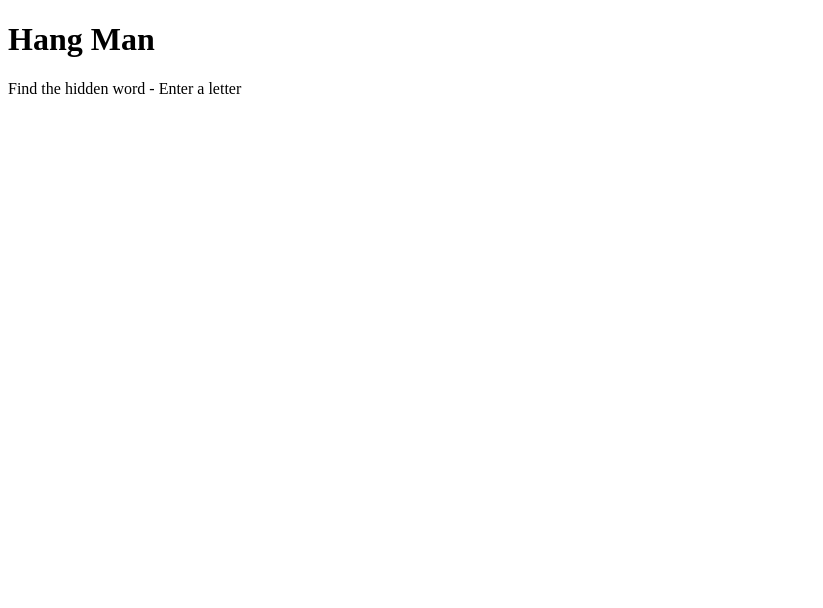
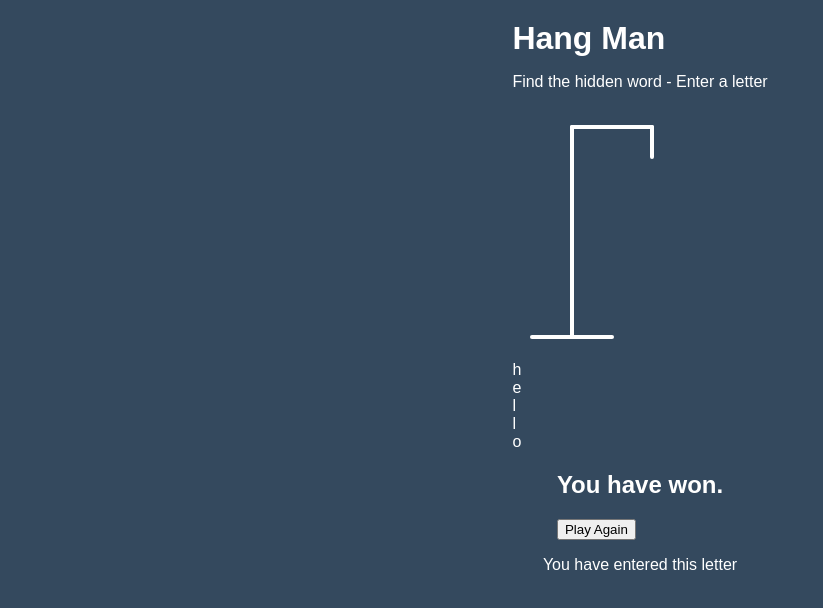
Before and after one commit to faiza203/HangMan_Game, a plain HTML site: page index.html in a window 1280 px wide. Shown: the top 608 px of the page, without its empty margins (0-823 px from the left). Drawn offline with Linux system fonts and the light colour scheme.

Commit message:
insert style

```diff
--- a/index.html
+++ b/index.html
@@ -4,12 +4,42 @@
     <meta charset="UTF-8" />
     <meta name="viewport" content="width=device-width, initial-scale=1.0" />
     <title>Document</title>
+    <link rel="stylesheet" href="style.css" />
   </head>
   <body>
+      <div class="game-container">
     <h1>Hang Man</h1>
     <p>Find the hidden word - Enter a letter</p>
     <svg height="250" width="200" class="figure-container">
       <line x1="60" y1="20" x2="140" y2="20" />
+      <line x1="140" y1="20" x2="140" y2="50" />
+      <line x1="60" y1="20" x2="60" y2="230" />
+      <line x1="20" y1="230" x2="100" y2="230" />
+      <circle cx="140" cy="70" r="20" class="figure-part" />
+      <line x1="140" y1="90" x2="140" y2="150" class="figure-part" />
+      <line x1="140" y1="120" x2="120" y2="100" class="figure-part" />
+      <line x1="140" y1="120" x2="160" y2="100" class="figure-part" />
+      <line x1="140" y1="150" x2="120" y2="180" class="figure-part" />
+      <line x1="140" y1="150" x2="160" y2="180" class="figure-part" />
     </svg>
+    <div class="wrongs-letters-container">
+      <div id="wrong-letters">
+        <div class="letter">h</div>
+        <div class="letter">e</div>
+        <div class="letter">l</div>
+        <div class="letter">l</div>
+        <div class="letter">o</div>
+      </div>
+    </div>
+</div>
+    <div class="popup-container" id="popup-container">
+      <div class="popup">
+        <h2 id="final-message">You have won.</h2>
+        <button id="playbutton">Play Again</button>
+      </div>
+    </div>
+    <div class="notification-container" id="notification-container">
+        <p>You have entered this letter</p>
+    </div>
   </body>
 </html>
--- /dev/null
+++ b/style.css
@@ -0,0 +1,44 @@
+*{
+    box-sizing: border-box;
+}
+body{
+    background-color: #34495e;
+    color: #fff;
+    font-family: Arial, Helvetica, sans-serif;
+    display: flex;
+    flex-direction: column;
+    align-items: center;
+    height: 800vh;
+    margin: 0;
+    overflow: hidden;
+}
+h1{
+    margin: 20px 0 0;
+}
+.game-contanier{
+    padding: 20px 30px;
+    position: relative;
+    margin: auto;
+    height: 450px;
+}
+.figure-container{
+    fill: transparent;
+    stroke: #fff;
+    stroke-width: 4px;
+    stroke-linecap: round;
+}
+.figure-part{
+    display: none;
+}
+.wrong-letters-container{
+    position: absolute;
+    top: 20px;
+    right: 20px;
+    display: flex;
+    flex-direction: column;
+    text-align: right;
+}
+.wrong-letters-container p{
+    margin: 0 0 5px;
+}
+.wrong-letters-container span
```
